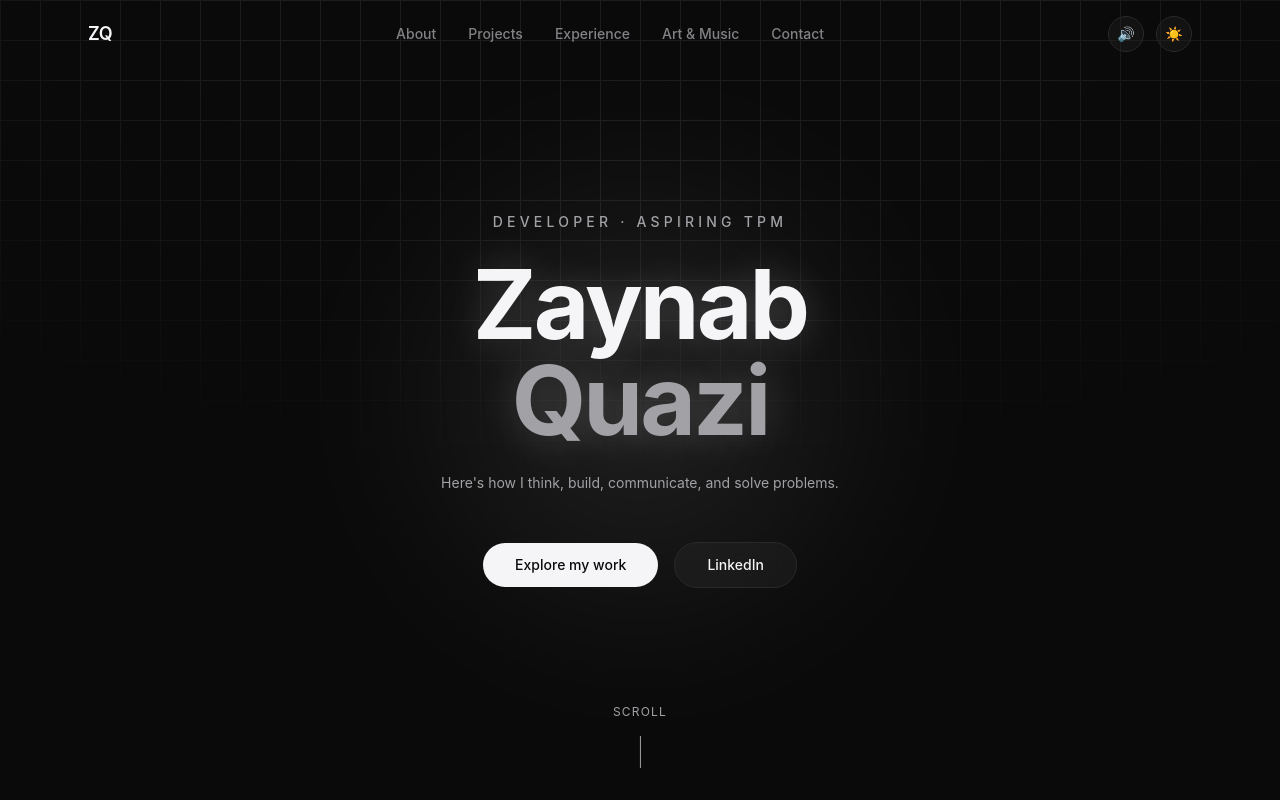
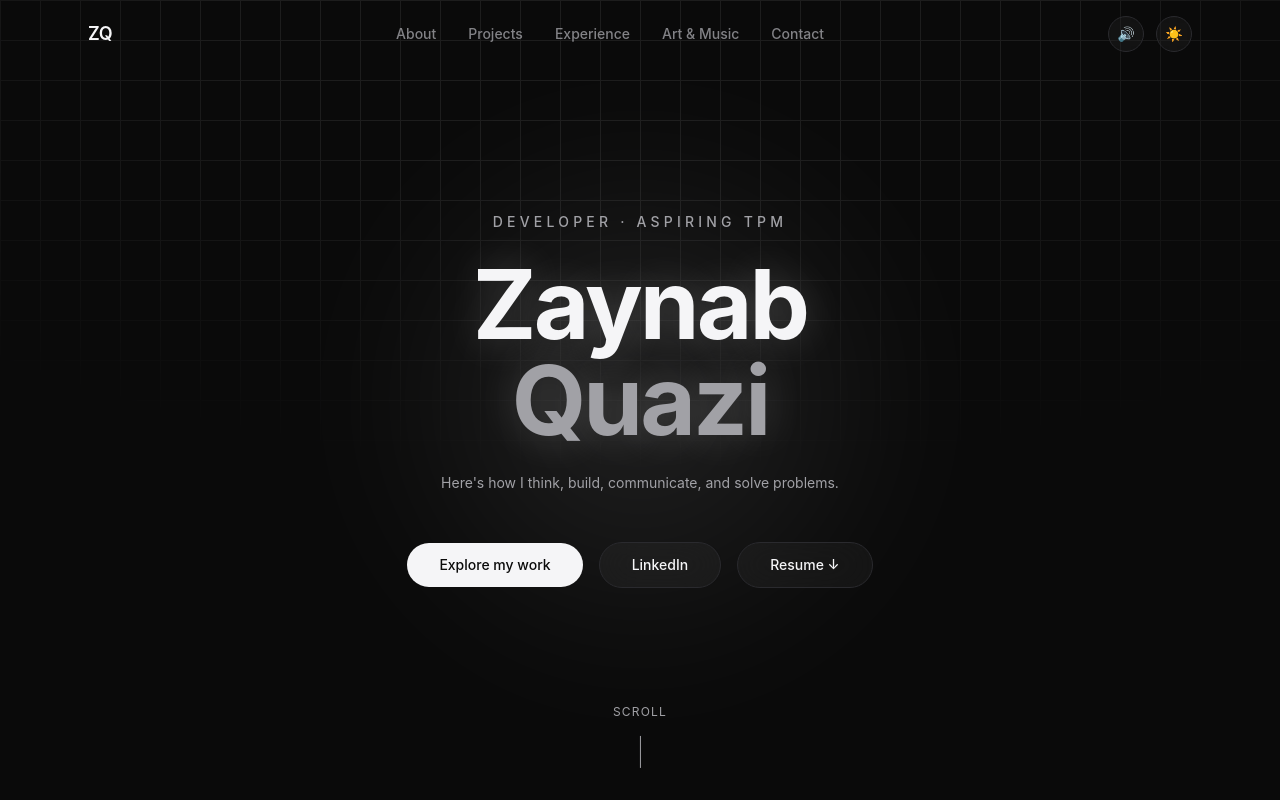
Before and after one commit to zaynabquazi/Portfolio, a React (Vite) app: page / in a window 1280 px wide. Shown: the top 800 px of the page. Built offline with nearby package versions, Linux system fonts and the light colour scheme.

Commit message:
add resume back

```diff
--- a/src/components/Hero.jsx
+++ b/src/components/Hero.jsx
@@ -1,4 +1,5 @@
 import { motion } from 'framer-motion'
+import resumePDF from '../assets/resume.pdf'
 
 const container = {
   hidden: { opacity: 0 },
@@ -100,6 +101,18 @@ export default function Hero({ playClick }) {
           >
             LinkedIn
           </motion.a>
+
+          <motion.a
+            whileHover={{ scale: 1.03 }}
+            whileTap={{ scale: 0.97 }}
+            href={resumePDF}
+            download="Zaynab-Quazi-Resume.pdf"
+            onClick={playClick}
+            className="w-full sm:w-auto px-8 py-3 rounded-full text-sm font-medium glass transition-all duration-200 text-center"
+            style={{ color: 'var(--text-primary)' }}
+          >
+            Resume ↓
+          </motion.a>
         </motion.div>
       </motion.div>
 
```
Also changed, not shown: 1 other file (tests, documents, lock files or other folders).
